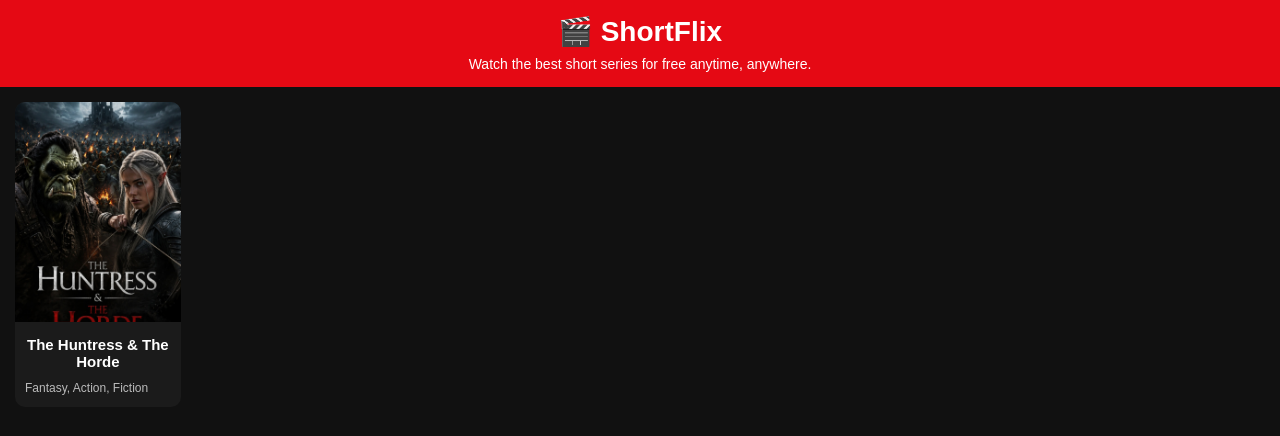
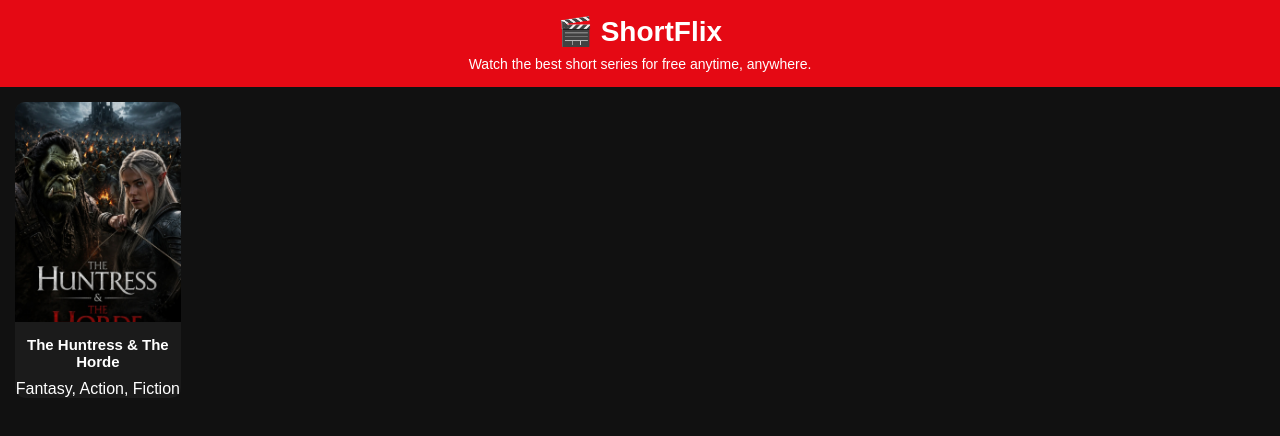
Before and after one commit to workfromanywheresa-max/shortflix, a plain HTML site: page index.html in a window 1280 px wide. Drawn offline with Linux system fonts and the light colour scheme.

Commit message:
Update index.html

```diff
--- a/index.html
+++ b/index.html
@@ -60,12 +60,9 @@ header{
 }
 
     .card p{
-    font-size:12px;
-    color:#bbb;
-    padding:0 10px 10px;
-    line-height:1.4;
-    max-height:34px;
-    overflow:hidden;
+    width:100%;
+    margin:0 auto;
+    text-align:center;
     }
 </style>
 
```
